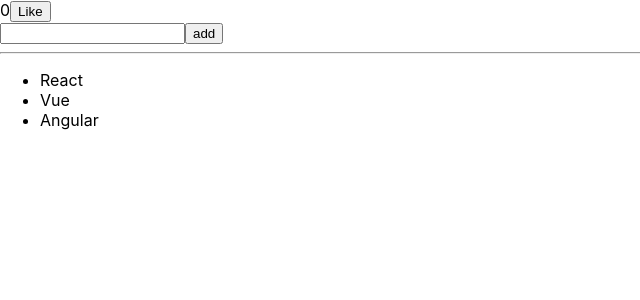
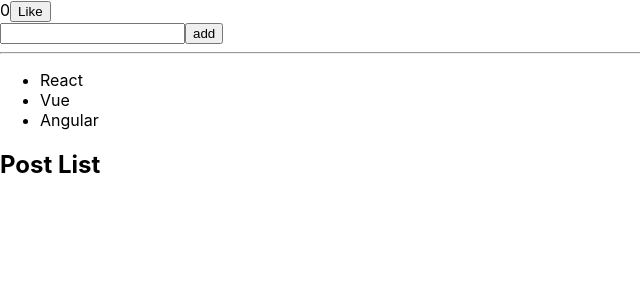
Before and after one commit to sandix34/React-Hooks-Examples, a React (Create React App) app: page / in a window 1280 px wide. Shown: the top 300 px of the page, without its empty margins (0-640 px from the left). Built offline with nearby package versions, Linux system fonts and the light colour scheme; no server answers.

Commit message:
Utiliser useEffect() pour effectuer une requête AJAX

```diff
--- a/package.json
+++ b/package.json
@@ -3,6 +3,7 @@
   "version": "0.1.0",
   "private": true,
   "dependencies": {
+    "axios": "^0.19.0",
     "react": "^16.8.6",
     "react-dom": "^16.8.6",
     "react-scripts": "3.0.1"
--- a/src/App.js
+++ b/src/App.js
@@ -1,6 +1,7 @@
 import React from 'react';
 import Like from './components/Like';
 import FrameworkList from './components/FrameworkList';
+import PostList from './components/PostList';
 
 function App() {
   return (
@@ -8,6 +9,7 @@
       <header className="App-header">
         <Like/>
         <FrameworkList/>
+        <PostList/>
       </header>
     </div>
   );
--- /dev/null
+++ b/src/components/PostList.js
@@ -0,0 +1,21 @@
+import React, {useState, useEffect} from 'react';
+import axios from 'axios';
+
+const PostList = () => {
+
+    let [posts, setPosts] = useState([]);
+
+    useEffect(() => {
+        axios
+            .get('https://jsonplaceholder.typicode.com/posts')
+            .then(result => {
+                setPosts(result.data);
+            })
+    }, [])
+
+    return (
+        <h2>Post List</h2>
+     );
+}
+
+export default PostList;
```
Also changed, not shown: 1 other file (tests, documents, lock files or other folders).
